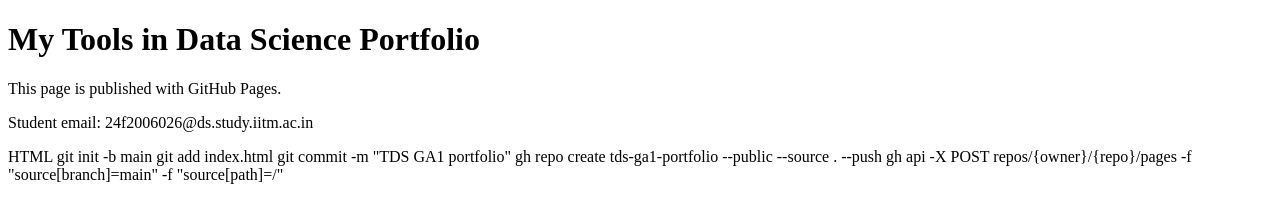
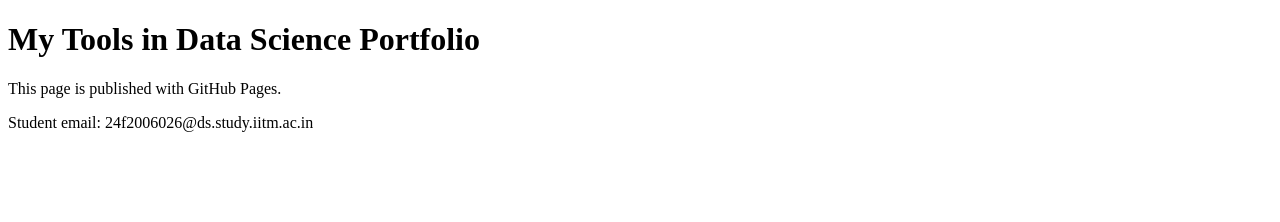
Before and after one commit to 24f2006026/tds-ga1-portfolio, a plain HTML site: page index.html in a window 1280 px wide. Drawn offline with Linux system fonts and the light colour scheme.

Commit message:
Update index.html

```diff
--- a/index.html
+++ b/index.html
@@ -13,9 +13,3 @@
   </main>
 </body>
 </html>
-HTML
-git init -b main
-git add index.html
-git commit -m "TDS GA1 portfolio"
-gh repo create tds-ga1-portfolio --public --source . --push
-gh api -X POST repos/{owner}/{repo}/pages -f "source[branch]=main" -f "source[path]=/"
```
